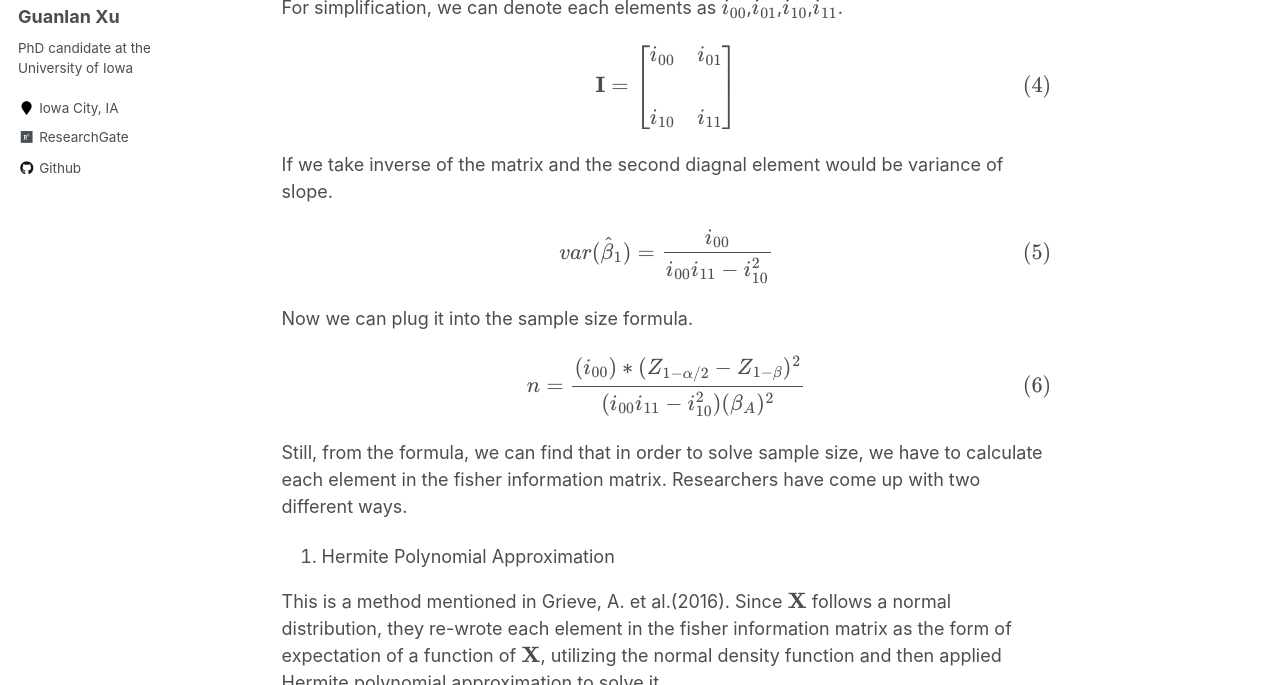
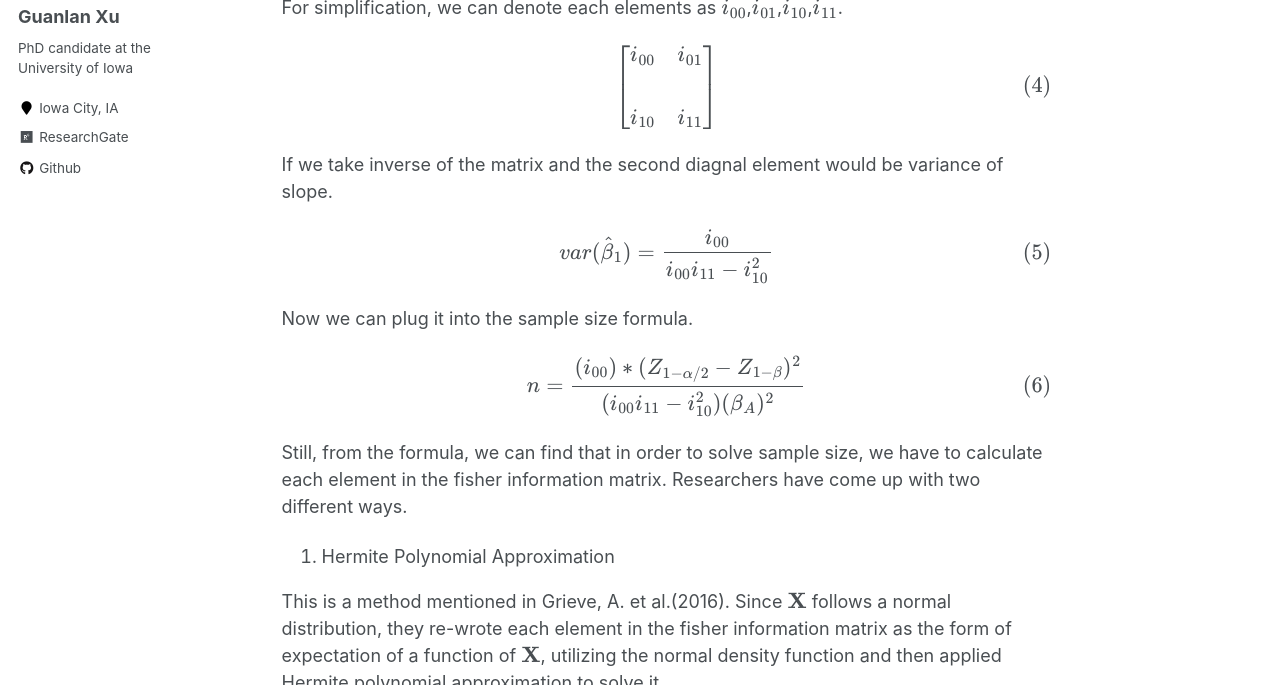
Before and after one commit to guanlanxu/guanlanxu.github.io, a Jekyll site: the page built from _posts/2019-05-01-power-samplesize-1.md, in a window 1280 px wide and 900 px high, scrolled down 1685 px, cut to the strip 215-900 px from the top of the window. Built offline with Jekyll 4.4.1, drawn with Linux system fonts in a browser that asks for light colours; formulas are drawn with MathJax 3.

Commit message:
Update 2019-05-01-power-samplesize-1.md

```diff
--- a/_posts/2019-05-01-power-samplesize-1.md
+++ b/_posts/2019-05-01-power-samplesize-1.md
@@ -60,12 +60,12 @@ $$\mathbf{I}= X^TWX = \left( \begin{array}{cc}
 For simplification, we can denote each elements as $i_{00}$,$i_{01}$,$i_{10}$,$i_{11}$.
 
 
-$$\mathbf{I} = \left[
-  \begin{array}{cc}
+$$
+\left[ \begin{array}{cc}
     i_{00} & i_{01} \\\\
     i_{10} & i_{11}
-  \end{array}
-\right]$$
+  \end{array} \right]
+$$
 
 If we take inverse of the matrix and the second diagnal element would be variance of slope.
 
@@ -84,6 +84,8 @@ This is a method mentioned in Grieve, A. et al.(2016). Since $\mathbf{X}$ follow
 $$\frac{1}{\sqrt(2\pi\sigma)}\int \frac{X^ke^{\beta_0+\beta_1X}}{(1+e^{\beta_0+\beta_1X})^2} e^{-\frac{1}{2 \sigma^2}(X-\mu)^2} dX (K = 0,1,2)$$
 
 $$\sum_{i=1}^{N} \frac{W_i}{\sqrt \pi} \frac{(\sqrt{2}\sigma Z_i + \mu)^K e^{\beta_0+\beta_1(\sqrt{2}\sigma Z_i)+ \mu}}{(1+e^{\beta_0 + \beta_1(\sqrt{2}\sigma Z_i +\mu)})^2}$$
+
+
 Here, $K$ is $0,1,2$, N is an integer selected by researcher. Bigger N generally gives more accurate result. Grieve, A. et al.(2016) used N = 20 in their paper because it is the maximum number provided by Abramowitz and Stegun(1984). $Z_i$ and $W_i$ are zeros and weights of Hermite polynomial approximation that can be found on published table.
 
 
```
